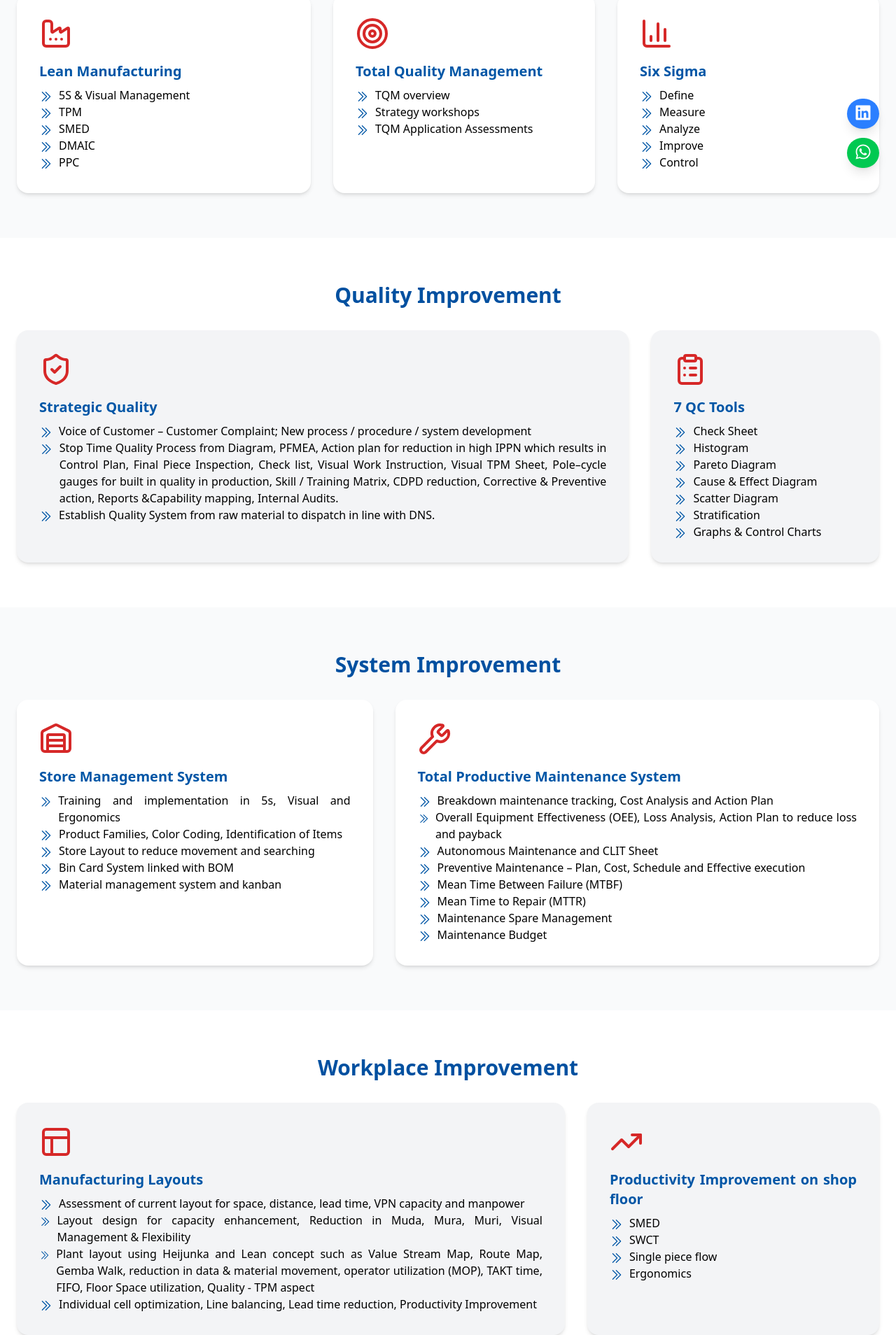
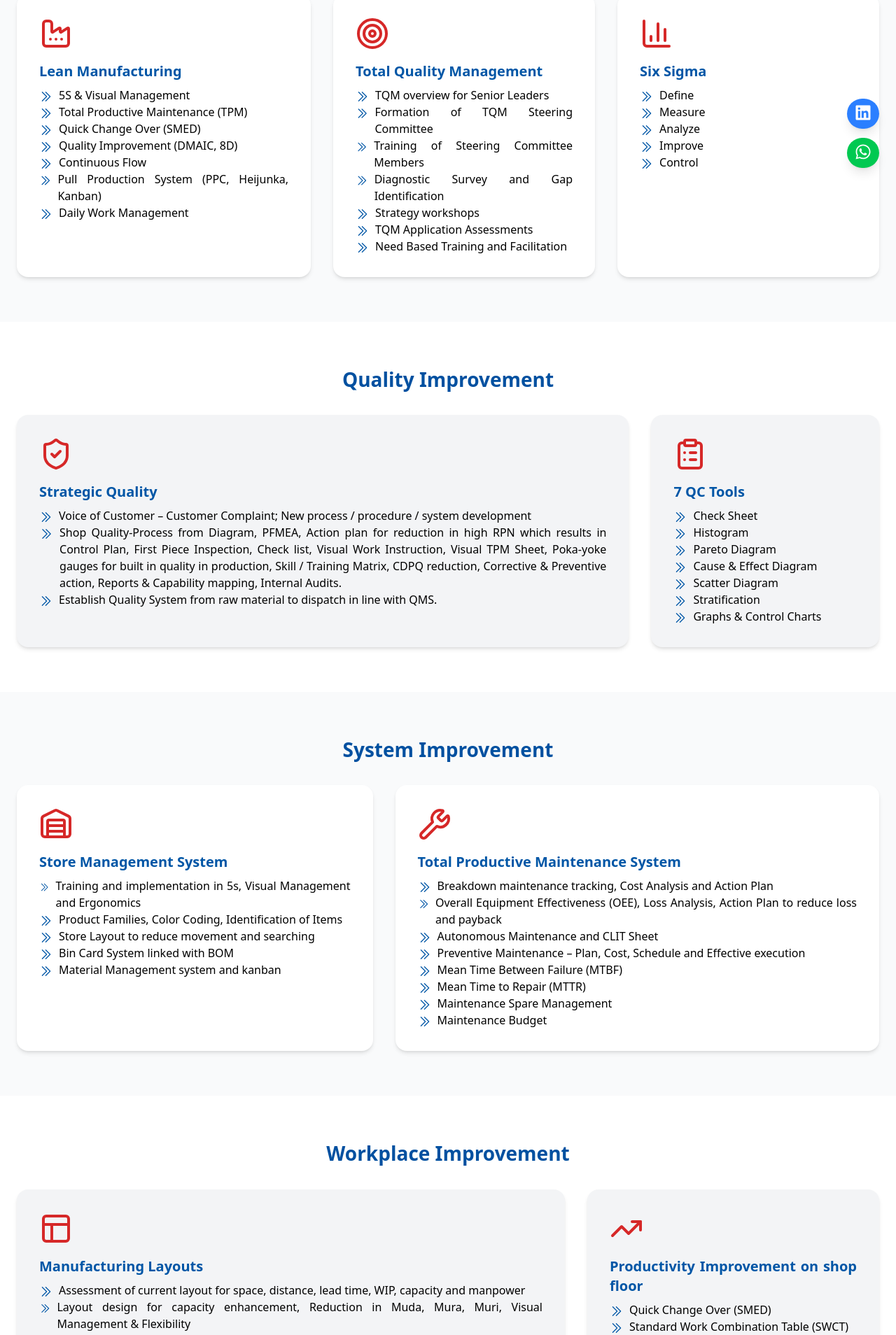
Before and after one commit to sargunam1206/maveen, a React (Vite) app in the folder maveen/: page /services in a window 1280 px wide. Shown: the part 460-2368 px from the top of the page at 70% size. Built offline with nearby package versions, Linux system fonts and the light colour scheme.

Commit message:
Changes in the services

```diff
--- a/maveen/src/components/Hero.jsx
+++ b/maveen/src/components/Hero.jsx
@@ -19,7 +19,7 @@ const Hero = () => (
 
         <p className="text-lg lg:text-xl mb-8">
           We help organizations improve performance through specialized training,
-          expert consulting, and World Class Manufacturing Practices.
+          expert consulting and World Class Manufacturing Practices.
         </p>
 
         <div className="flex flex-col sm:flex-row justify-center gap-4">
--- a/maveen/src/pages/About.jsx
+++ b/maveen/src/pages/About.jsx
@@ -97,7 +97,7 @@ const About = () => {
           {/* <p className="text-xl text-maven-gray max-w-3xl mx-auto leading-relaxed">
   Maven Yanim is a trusted consulting partner committed to driving business
   growth and operational excellence. We deliver tailored solutions that combine
-  industry expertise, proven methodologies, and innovation to help organizations
+  industry expertise, proven methodologies and innovation to help organizations
   achieve sustainable transformation.
 </p> */}
 
@@ -105,12 +105,12 @@ const About = () => {
           <p className="text-xl text-maven-gray max-w-3xl mx-auto leading-relaxed">
   At Maven Yanim, we are a group of passionate{" "}
   <span className="text-[#0050A0]">
-    consultants, engineers, and strategists
+    consultants, engineers and strategists
   </span>{" "}
   who believe in turning challenges into opportunities. With a strong foundation
   in diverse industries, we bring together{" "}
   <span className="text-[#0050A0]">expertise and innovation</span> to create
-  solutions that are practical, scalable, and impactful.
+  solutions that are practical, scalable and impactful.
 </p>
         </section>
 
--- a/maveen/src/pages/Services.jsx
+++ b/maveen/src/pages/Services.jsx
@@ -50,7 +50,7 @@ const Services = () => {
         transition={{ duration: 0.7 }}
         className="border-gray-700 flex flex-col justify-center items-center py-8 md:py-10 px-4 md:px-6 text-center"
       >
-        <h1 className="text-3xl md:text-4xl text-[#0050A0] font-bold mb-4">
+        <h1 className="text-3xl md:text-[32px] text-[#0050A0] font-bold mb-4">
           Services
         </h1>
         <p className="p-4 md:p-6 w-full max-w-3xl bg-white rounded-lg font-semibold text-sm sm:text-base md:text-lg text-center">
@@ -68,7 +68,7 @@ const Services = () => {
         className="bg-gray-50 py-12 md:py-16"
       >
         <div className="max-w-8xl mx-auto text-center px-4 md:px-6">
-          <motion.h2 variants={itemVariants} className="text-2xl md:text-3xl text-[#0050A0] font-bold mb-4">
+          <motion.h2 variants={itemVariants} className="text-2xl md:text-[28px] text-[#0050A0] font-bold mb-4">
             Business Process Improvement
           </motion.h2>
 
@@ -89,19 +89,27 @@ const Services = () => {
               </div>
               <div className="flex items-start">
                 <ChevronDoubleRightIcon className="w-4 h-4 md:w-5 md:h-5 text-[#0056A6] mt-1 mr-2" />
-                <p className="text-sm md:text-base">TPM</p>
+                <p className="text-sm md:text-base">Total Productive Maintenance (TPM)</p>
               </div>
               <div className="flex items-start">
                 <ChevronDoubleRightIcon className="w-4 h-4 md:w-5 md:h-5 text-[#0056A6] mt-1 mr-2" />
-                <p className="text-sm md:text-base">SMED</p>
+                <p className="text-sm md:text-base">Quick Change Over (SMED)</p>
               </div>
               <div className="flex items-start">
                 <ChevronDoubleRightIcon className="w-4 h-4 md:w-5 md:h-5 text-[#0056A6] mt-1 mr-2" />
-                <p className="text-sm md:text-base">DMAIC</p>
+                <p className="text-sm md:text-base">Quality Improvement (DMAIC, 8D)</p>
               </div>
               <div className="flex items-start">
                 <ChevronDoubleRightIcon className="w-4 h-4 md:w-5 md:h-5 text-[#0056A6] mt-1 mr-2" />
-                <p className="text-sm md:text-base">PPC</p>
+                <p className="text-sm md:text-base">Continuous Flow</p>
+              </div>
+              <div className="flex items-start">
+                <ChevronDoubleRightIcon className="w-4 h-4 md:w-5 md:h-5 text-[#0056A6] mt-1 mr-2" />
+                <p className="text-sm md:text-base">Pull Production System (PPC, Heijunka, Kanban)</p>
+              </div>
+              <div className="flex items-start">
+                <ChevronDoubleRightIcon className="w-4 h-4 md:w-5 md:h-5 text-[#0056A6] mt-1 mr-2" />
+                <p className="text-sm md:text-base">Daily Work Management</p>
               </div>
               <div className="absolute bottom-0 left-0 h-1 w-0 bg-[#0056A6] group-hover:w-full transition-all rounded-b-2xl"></div>
             </motion.div>
@@ -118,7 +126,19 @@ const Services = () => {
               </h3>
               <div className="flex items-start">
                 <ChevronDoubleRightIcon className="w-4 h-4 md:w-5 md:h-5 text-[#0056A6] mt-1 mr-2" />
-                <p className="text-sm md:text-base">TQM overview</p>
+                <p className="text-sm md:text-base">TQM overview for Senior Leaders</p>
+              </div>
+              <div className="flex items-start">
+                <ChevronDoubleRightIcon className="w-4 h-4 md:w-5 md:h-5 text-[#0056A6] mt-1 mr-2" />
+                <p className="text-sm md:text-base">Formation of TQM Steering Committee</p>
+              </div>
+              <div className="flex items-start">
+                <ChevronDoubleRightIcon className="w-4 h-4 md:w-5 md:h-5 text-[#0056A6] mt-1 mr-2" />
+                <p className="text-sm md:text-base">Training of Steering Committee Members</p>
+              </div>
+              <div className="flex items-start">
+                <ChevronDoubleRightIcon className="w-4 h-4 md:w-5 md:h-5 text-[#0056A6] mt-1 mr-2" />
+                <p className="text-sm md:text-base">Diagnostic Survey and Gap Identification</p>
               </div>
               <div className="flex items-start">
                 <ChevronDoubleRightIcon className="w-4 h-4 md:w-5 md:h-5 text-[#0056A6] mt-1 mr-2" />
@@ -127,6 +147,10 @@ const Services = () => {
               <div className="flex items-start">
                 <ChevronDoubleRightIcon className="w-4 h-4 md:w-5 md:h-5 text-[#0056A6] mt-1 mr-2" />
                 <p className="text-sm md:text-base">TQM Application Assessments</p>
+              </div>
+              <div className="flex items-start">
+                <ChevronDoubleRightIcon className="w-4 h-4 md:w-5 md:h-5 text-[#0056A6] mt-1 mr-2" />
+                <p className="text-sm md:text-base">Need Based Training and Facilitation</p>
               </div>
               <div className="absolute bottom-0 left-0 h-1 w-0 bg-[#0056A6] group-hover:w-full transition-all rounded-b-2xl"></div>
             </motion.div>
@@ -176,7 +200,7 @@ const Services = () => {
         className="bg-white py-12 md:py-16"
       >
         <div className="max-w-8xl mx-auto text-center px-4 md:px-6">
-          <motion.h2 variants={itemVariants} className="text-2xl md:text-3xl font-bold text-[#0050A0] mb-4">
+          <motion.h2 variants={itemVariants} className="text-2xl md:text-[28px] font-bold text-[#0050A0] mb-4">
             Quality Improvement
           </motion.h2>
 
@@ -197,11 +221,11 @@ const Services = () => {
               </div>
               <div className="flex items-start">
                 <ChevronDoubleRightIcon className="w-29 h-4 md:w-18 md:h-5 text-[#0056A6] mt-1 mr-2" />
-                <p className="text-sm md:text-base">Stop Time Quality Process from Diagram, PFMEA, Action plan for reduction in high IPPN which results in Control Plan, Final Piece Inspection, Check list, Visual Work Instruction, Visual TPM Sheet, Pole–cycle gauges for built in quality in production, Skill / Training Matrix, CDPD reduction, Corrective &amp; Preventive action, Reports &amp;Capability mapping, Internal Audits.</p>
+                <p className="text-sm md:text-base">Shop Quality-Process from Diagram, PFMEA, Action plan for reduction in high RPN which results in Control Plan, First Piece Inspection, Check list, Visual Work Instruction, Visual TPM Sheet, Poka-yoke gauges for built in quality in production, Skill / Training Matrix, CDPQ reduction, Corrective &amp; Preventive action, Reports &amp; Capability mapping, Internal Audits.</p>
               </div>
               <div className="flex items-start">
                 <ChevronDoubleRightIcon className="w-7 h-4 md:w-5 md:h-5 text-[#0056A6] mt-1 mr-2" />
-                <p className="text-sm md:text-base">Establish Quality System from raw material to dispatch in line with DNS.</p>
+                <p className="text-sm md:text-base">Establish Quality System from raw material to dispatch in line with QMS.</p>
               </div>
               <div className="absolute bottom-0 left-0 h-1 w-0 bg-[#0056A6] group-hover:w-full transition-all rounded-b-2xl"></div>
             </motion.div>
@@ -259,7 +283,7 @@ const Services = () => {
         className="bg-gray-50 py-12 md:py-16"
       >
         <div className="max-w-8xl mx-auto text-center px-4 md:px-6">
-          <motion.h2 variants={itemVariants} className="text-2xl md:text-3xl font-bold text-[#0050A0] mb-4">
+          <motion.h2 variants={itemVariants} className="text-2xl md:text-[28px] font-bold text-[#0050A0] mb-4">
             System Improvement
           </motion.h2>
 
@@ -276,7 +300,7 @@ const Services = () => {
               </h3>
               <div className="flex items-start">
                 <ChevronDoubleRightIcon className="w-4 h-4 md:w-5 md:h-5 text-[#0056A6] mt-1 mr-2" />
-                <p className="text-sm md:text-base">Training and implementation in 5s, Visual and Ergonomics</p>
+                <p className="text-sm md:text-base">Training and implementation in 5s, Visual Management and Ergonomics</p>
               </div>
               <div className="flex items-start">
                 <ChevronDoubleRightIcon className="w-4 h-4 md:w-5 md:h-5 text-[#0056A6] mt-1 mr-2" />
@@ -292,7 +316,7 @@ const Services = () => {
               </div>
               <div className="flex items-start">
                 <ChevronDoubleRightIcon className="w-4 h-4 md:w-5 md:h-5 text-[#0056A6] mt-1 mr-2" />
-                <p className="text-sm md:text-base">Material management system and kanban</p>
+                <p className="text-sm md:text-base">Material Management system and kanban</p>
               </div>
               <div className="absolute bottom-0 left-0 h-1 w-0 bg-[#0056A6] group-hover:w-full transition-all rounded-b-2xl"></div>
             </motion.div>
@@ -354,7 +378,7 @@ const Services = () => {
         className="bg-white py-12 md:py-16"
       >
         <div className="max-w-8xl mx-auto text-center px-4 md:px-6">
-          <motion.h2 variants={itemVariants} className="text-2xl md:text-3xl font-bold text-[#0050A0] mb-4">
+          <motion.h2 variants={itemVariants} className="text-2xl md:text-[28px] font-bold text-[#0050A0] mb-4">
             Workplace Improvement
           </motion.h2>
 
@@ -371,7 +395,7 @@ const Services = () => {
               </h3>
               <div className="flex items-start">
                 <ChevronDoubleRightIcon className="w-8 h-4 md:w-5 md:h-5 text-[#0056A6] mt-1 mr-2" />
-                <p className="text-sm md:text-base">Assessment of current layout for space, distance, lead time, VPN capacity and manpower</p>
+                <p className="text-sm md:text-base">Assessment of current layout for space, distance, lead time, WIP, capacity and manpower</p>
               </div>
               <div className="flex items-start">
                 <ChevronDoubleRightIcon className="w-9 h-4 md:w-5 md:h-5 text-[#0056A6] mt-1 mr-2" />
@@ -379,7 +403,7 @@ const Services = () => {
               </div>
               <div className="flex items-start">
                 <ChevronDoubleRightIcon className="w-18 h-4 md:w-10 md:h-5 text-[#0056A6] mt-1 mr-2" />
-                <p className="text-sm md:text-base">Plant layout using Heijunka and Lean concept such as Value Stream Map, Route Map, Gemba Walk, reduction in data &amp; material movement, operator utilization (MOP), TAKT time, FIFO, Floor Space utilization, Quality - TPM aspect</p>
+                <p className="text-sm md:text-base">Plant layout using Heijunka and Lean concept such as Value Stream Map, Route Map - Seiryu'ka, reduction in main &amp; material movement, operator utilization (MOP), TAKT time, FIFO, Floor Space utilization, Quality - TPM aspect</p>
               </div>
               <div className="flex items-start">
                 <ChevronDoubleRightIcon className="w-8 h-4 md:w-5 md:h-5 text-[#0056A6] mt-1 mr-2" />
@@ -400,11 +424,11 @@ const Services = () => {
               </h3>
               <div className="flex items-start">
                 <ChevronDoubleRightIcon className="w-4 h-4 md:w-5 md:h-5 text-[#0056A6] mt-1 mr-2" />
-                <p className="text-sm md:text-base">SMED</p>
+                <p className="text-sm md:text-base">Quick Change Over (SMED)</p>
               </div>
               <div className="flex items-start">
                 <ChevronDoubleRightIcon className="w-4 h-4 md:w-5 md:h-5 text-[#0056A6] mt-1 mr-2" />
-                <p className="text-sm md:text-base">SWCT</p>
+                <p className="text-sm md:text-base">Standard Work Combination Table (SWCT)</p>
               </div>
               <div className="flex items-start">
                 <ChevronDoubleRightIcon className="w-4 h-4 md:w-5 md:h-5 text-[#0056A6] mt-1 mr-2" />
@@ -453,7 +477,7 @@ const Services = () => {
               </div>
               <div className="flex items-start">
                 <ChevronDoubleRightIcon className="w-4 h-4 md:w-5 md:h-5 text-[#0056A6] mt-1 mr-2" />
-                <p className="text-sm md:text-base">Develop tracking of product performance</p>
+                <p className="text-sm md:text-base">Develop tracking of operator performance</p>
               </div>
               <div className="flex items-start">
                 <ChevronDoubleRightIcon className="w-4 h-4 md:w-5 md:h-5 text-[#0056A6] mt-1 mr-2" />
@@ -469,7 +493,7 @@ const Services = () => {
               </div>
               <div className="flex items-start">
                 <ChevronDoubleRightIcon className="w-4 h-4 md:w-5 md:h-5 text-[#0056A6] mt-1 mr-2" />
-                <p className="text-sm md:text-base">Graph the actual items; the plan every day</p>
+                <p className="text-sm md:text-base">Graph the actual versus the plan every day</p>
               </div>
               <div className="flex items-start">
                 <ChevronDoubleRightIcon className="w-4 h-4 md:w-5 md:h-5 text-[#0056A6] mt-1 mr-2" />
```
